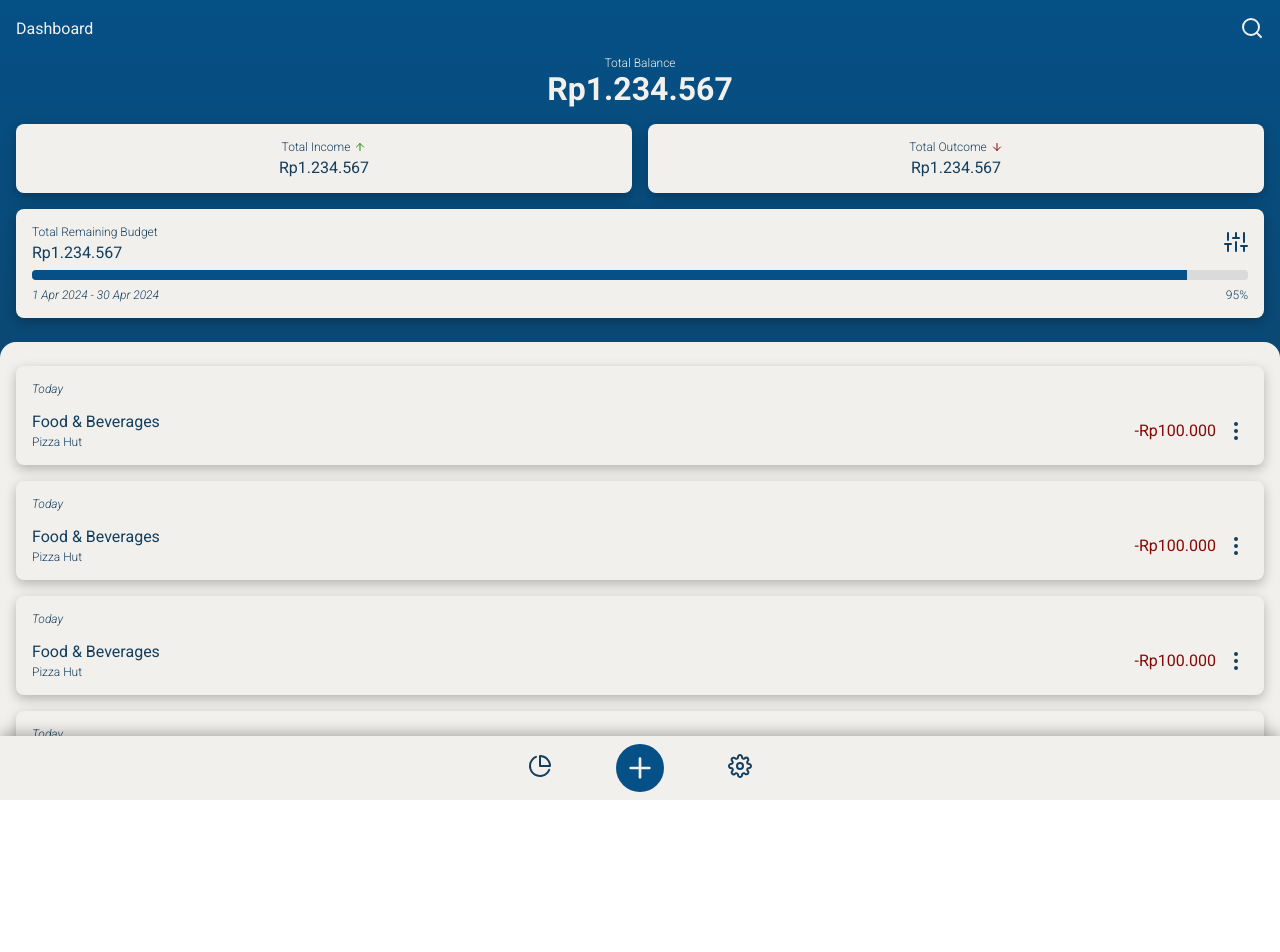
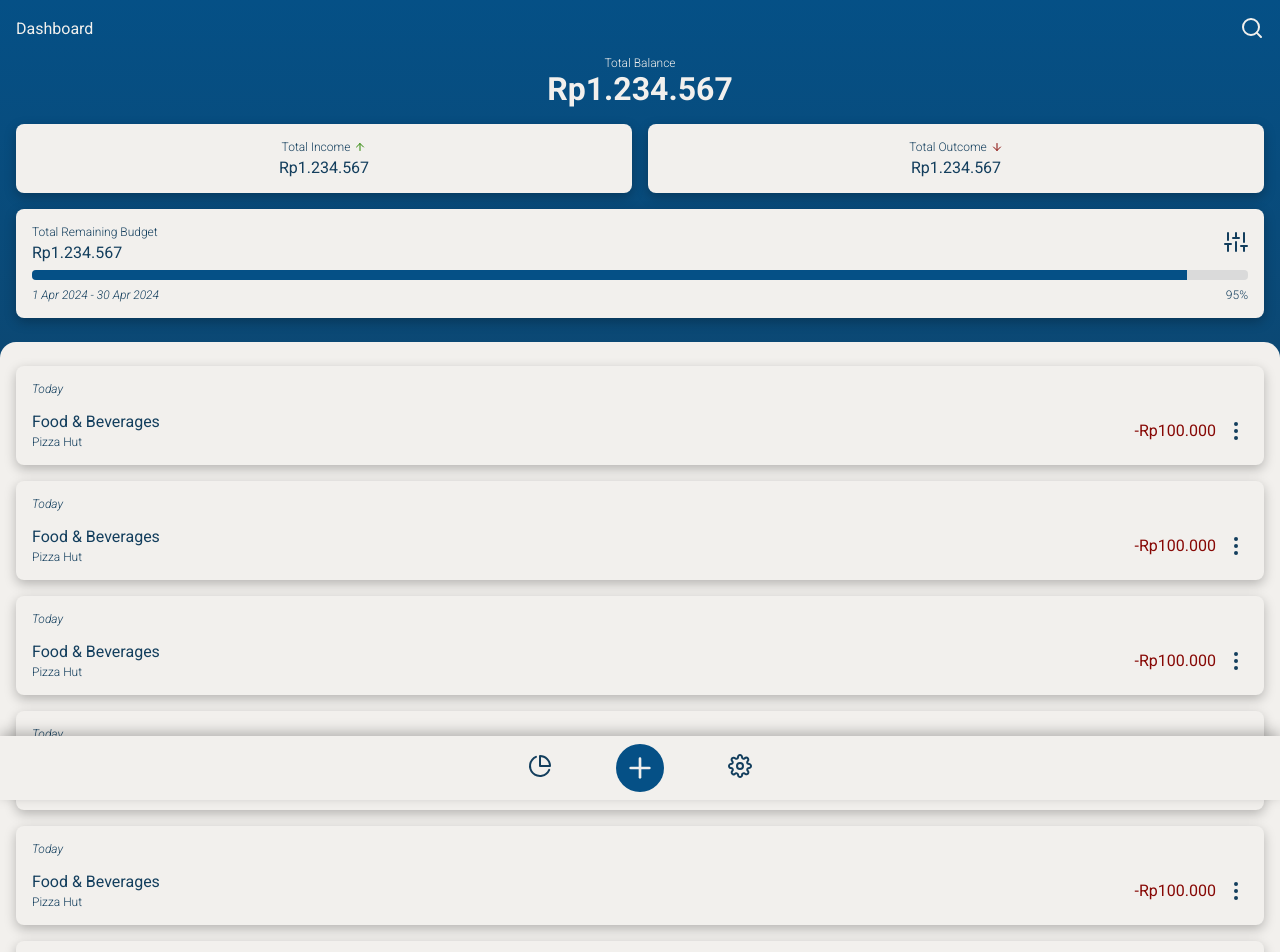
Before and after one commit to troy213/expense-tracker-v2, a React (Vite) app: page / in a window 1280 px wide. Shown: the top 952 px of the page. Before the commit the page ends 800 px from the top, so only its background shows below. Built offline with nearby package versions, Linux system fonts and the light colour scheme.

Commit message:
Feat: Add ts checker and fix dashboard transaction ui issue

```diff
--- a/package.json
+++ b/package.json
@@ -1,7 +1,7 @@
 {
   "name": "expense-tracker-v2",
   "private": true,
-  "version": "0.0.0-alpha",
+  "version": "0.0.0-alpha.1",
   "type": "module",
   "scripts": {
     "dev": "vite --open --port 3000",
@@ -39,6 +39,7 @@
     "prettier": "^3.2.5",
     "typescript": "^5.2.2",
     "vite": "^5.2.0",
+    "vite-plugin-checker": "^0.7.2",
     "vite-plugin-eslint": "^1.8.1",
     "vite-plugin-svgr": "^4.2.0",
     "vitest": "^1.6.0"
--- a/src/components/Toolbar/index.scss
+++ b/src/components/Toolbar/index.scss
@@ -4,6 +4,8 @@
   color: $color-primary;
   gap: 4rem;
   box-shadow: 0 -0.25rem 0.75rem rgba($color: black, $alpha: 0.25);
+  position: sticky;
+  bottom: 0;
 
   &__add-button {
     background-color: $color-primary-2;
--- a/src/pages/Dashboard/Transactions/TransactionDetail.scss
+++ b/src/pages/Dashboard/Transactions/TransactionDetail.scss
@@ -0,0 +1,7 @@
+.transaction-detail {
+  padding: 1rem;
+  background-color: $color-white;
+  color: $color-primary;
+  border-radius: 0.5rem;
+  box-shadow: 0 0.25rem 12px rgba($color: black, $alpha: 0.25);
+}
--- a/src/pages/Dashboard/Transactions/TransactionDetail.tsx
+++ b/src/pages/Dashboard/Transactions/TransactionDetail.tsx
@@ -1,10 +1,9 @@
 import { MoreVerticalSvg } from '@/assets'
-import { Widget } from '@/components'
 
 const TransactionDetail = () => {
   return (
-    <Widget>
-      <div className='transaction-detail flex-column gap-4'>
+    <div className='transaction-detail'>
+      <div className='flex-column gap-4'>
         <span className='text--italic text--light text--3'>Today</span>
 
         {/* transaction detail will be looped here */}
@@ -15,11 +14,13 @@ const TransactionDetail = () => {
           </div>
           <div className='flex-align-center gap-2'>
             <span className='text--color-danger'>-Rp100.000</span>
-            <MoreVerticalSvg className='icon--stroke-primary' />
+            <button className='btn btn-clear'>
+              <MoreVerticalSvg className='icon--stroke-primary' />
+            </button>
           </div>
         </div>
       </div>
-    </Widget>
+    </div>
   )
 }
 
--- a/src/pages/Dashboard/Transactions/index.scss
+++ b/src/pages/Dashboard/Transactions/index.scss
@@ -3,8 +3,8 @@
 .transactions {
   background-color: $color-white;
   color: $color-primary;
-  height: 100%;
+  flex: 1;
   border-radius: 1rem 1rem 0 0;
   padding: 1.5rem 1rem 1rem;
-  overflow-y: scroll;
+  // overflow-y: scroll;
 }
--- a/src/pages/Dashboard/index.scss
+++ b/src/pages/Dashboard/index.scss
@@ -5,6 +5,7 @@
   height: 100dvh;
   background: linear-gradient($color-primary-2, $color-primary);
   color: $color-white;
+  position: relative;
 
   &__container {
     padding: 1rem 1rem 1.5rem;
--- a/vite.config.ts
+++ b/vite.config.ts
@@ -6,11 +6,12 @@ import svgr from 'vite-plugin-svgr'
 
 // @ts-expect-error vite-plugin-eslint has some types issue for typescript 5
 import eslint from 'vite-plugin-eslint'
+import checker from 'vite-plugin-checker'
 import path from 'path'
 
 // https://vitejs.dev/config/
 export default defineConfig({
-  plugins: [react(), svgr(), eslint()],
+  plugins: [react(), svgr(), eslint(), checker({ typescript: true })],
   test: {
     globals: true,
     environment: 'jsdom',
```
Also changed, not shown: src/pages/Dashboard/Transactions/index.tsx (+14 -10 lines), 1 other file (tests, documents, lock files or other folders).
